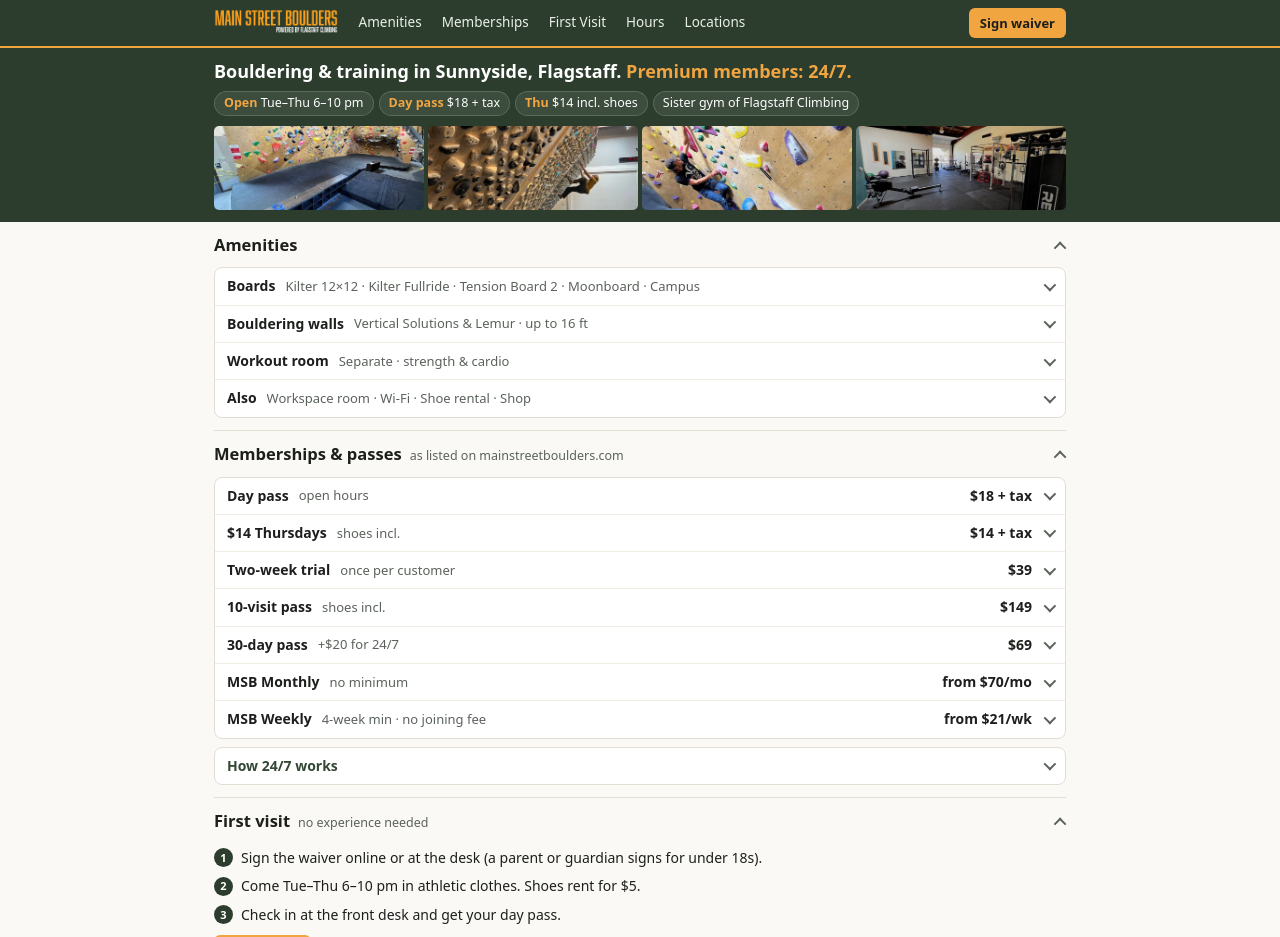
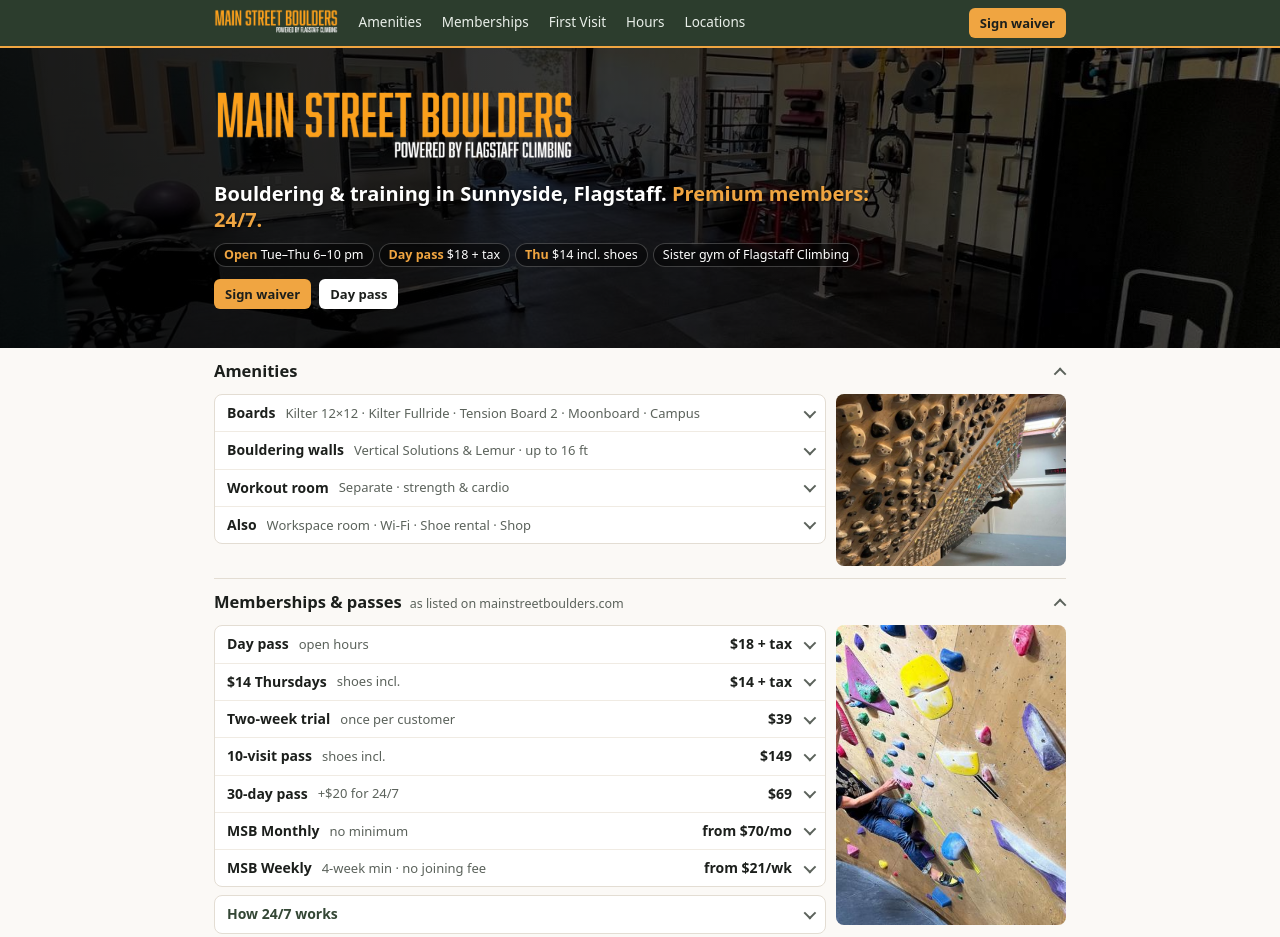
Before and after one commit to Vividbuffalo/main-street-boulders-demo, a plain HTML site: page index.html in a window 1280 px wide. Shown: the top 937 px of the page. Drawn offline with Linux system fonts and the light colour scheme.

Commit message:
v4: workout-room banner with logo, photos scattered through sections

```diff
--- a/index.html
+++ b/index.html
@@ -44,16 +44,35 @@
  .drop a:active,.drop a:hover{background:var(--bg)}
  .drop a.wv{color:var(--g2)}
 }
-/* intro */
-.intro{background:var(--g);color:#fff;padding:12px 0}
-.intro h1{font-size:18px;line-height:1.3;font-weight:700}
-.intro h1 span{color:var(--o)}
-.chips{display:flex;flex-wrap:wrap;gap:5px;margin-top:8px}
-.chip{font-size:12.5px;background:rgba(255,255,255,.08);border:1px solid rgba(255,255,255,.16);border-radius:99px;padding:2px 9px}
+/* hero banner */
+.hero{position:relative;background:#000;color:#fff;overflow:hidden}
+.hero-bg{position:absolute;inset:0;width:100%;height:100%;object-fit:cover;object-position:center 55%;opacity:.9}
+.hero::after{content:"";position:absolute;inset:0;background:linear-gradient(90deg,rgba(0,0,0,.86) 0%,rgba(0,0,0,.72) 50%,rgba(0,0,0,.45) 100%)}
+.hero-in{position:relative;z-index:1;padding-top:26px;padding-bottom:24px;min-height:300px;display:flex;flex-direction:column;justify-content:center}
+.hero-logo{width:360px;max-width:80%;height:auto;margin-bottom:10px}
+.hero h1{font-size:20px;line-height:1.3;font-weight:700;max-width:680px;text-shadow:0 1px 3px rgba(0,0,0,.5)}
+.hero h1 span{color:var(--o)}
+.chips{display:flex;flex-wrap:wrap;gap:5px;margin-top:10px}
+.chip{font-size:12.5px;background:rgba(0,0,0,.45);border:1px solid rgba(255,255,255,.22);border-radius:99px;padding:2px 9px;backdrop-filter:blur(2px)}
 .chip b{color:var(--o);font-weight:650}
-.strip{display:grid;grid-template-columns:repeat(4,1fr);gap:4px;margin-top:10px}
-.strip img{width:100%;height:84px;object-fit:cover;border-radius:5px}
-@media(max-width:640px){.strip img{height:64px}}
+.hero-acts{display:flex;gap:8px;margin-top:12px}
+.btn.light{background:#fff;color:var(--ink)}
+.btn.light:hover{background:var(--tan)}
+@media(max-width:640px){
+ .hero-in{min-height:0;padding-top:18px;padding-bottom:16px}
+ .hero::after{background:linear-gradient(180deg,rgba(0,0,0,.72),rgba(0,0,0,.8))}
+ .hero-logo{width:250px;margin-bottom:8px}
+ .hero h1{font-size:17px}
+}
+/* section photos */
+.split{display:grid;grid-template-columns:1fr 230px;gap:10px;align-items:stretch}
+.split>.pic{grid-column:2;grid-row:1;width:100%;height:100%;min-height:150px;max-height:300px;object-fit:cover;border-radius:var(--r)}
+.split>.main{grid-column:1;grid-row:1;min-width:0}
+@media(max-width:640px){
+ .split{grid-template-columns:1fr;gap:8px}
+ .split>.pic{grid-column:1;grid-row:1;height:120px;min-height:0}
+ .split>.main{grid-row:2}
+}
 /* collapsible sections */
 .sec{border-bottom:1px solid var(--line);scroll-margin-top:56px}
 .sec>summary{list-style:none;cursor:pointer;display:flex;align-items:baseline;gap:8px;padding:11px 0;font-size:16.5px;font-weight:700}
@@ -115,8 +134,10 @@
   </div>
 </header>
 
-<div class="intro" id="top">
-  <div class="w">
+<div class="hero" id="top">
+  <img class="hero-bg" src="img/banner-800.jpg" srcset="img/banner-800.jpg 800w, img/banner-1600.jpg 1600w" sizes="100vw" alt="" aria-hidden="true">
+  <div class="w hero-in">
+    <img class="hero-logo" src="img/logo-900.png" alt="Main Street Boulders, powered by Flagstaff Climbing" width="900" height="205">
     <h1>Bouldering &amp; training in Sunnyside, Flagstaff. <span>Premium members: 24/7.</span></h1>
     <div class="chips">
       <span class="chip"><b>Open</b> Tue–Thu 6–10 pm</span>
@@ -124,11 +145,9 @@
       <span class="chip"><b>Thu</b> $14 incl. shoes</span>
       <span class="chip">Sister gym of Flagstaff Climbing</span>
     </div>
-    <div class="strip">
-      <img src="img/room.jpg" alt="Main bouldering room">
-      <img src="img/boards.jpg" alt="Training board wall">
-      <img src="img/climber.jpg" alt="Climber on the bouldering wall">
-      <img src="img/workout.jpg" alt="Workout room">
+    <div class="hero-acts">
+      <a class="btn" href="https://www.waiverking.com/print/17145" target="_blank" rel="noopener">Sign waiver</a>
+      <a class="btn light" href="https://clients.mindbodyonline.com/classic/ws?studioid=31814&amp;stype=41&amp;sTG=48&amp;prodId=15142" target="_blank" rel="noopener">Day pass</a>
     </div>
   </div>
 </div>
@@ -137,7 +156,9 @@
 
 <details class="sec" id="amenities" open>
   <summary>Amenities</summary>
-  <div class="body">
+  <div class="body split">
+    <img class="pic" src="img/boards-600.jpg" alt="Board wall at Main Street Boulders" loading="lazy" width="600" height="450" style="object-position:center">
+    <div class="main">
     <div class="list">
       <details class="row"><summary><span class="n">Boards</span><span class="s">Kilter 12×12 · Kilter Fullride · Tension Board 2 · Moonboard · Campus</span></summary>
         <div class="in"><ul class="t">
@@ -167,11 +188,14 @@
         </ul></div></details>
     </div>
   </div>
+  </div>
 </details>
 
 <details class="sec" id="memberships" open>
   <summary>Memberships &amp; passes <small>as listed on mainstreetboulders.com</small></summary>
-  <div class="body">
+  <div class="body split">
+    <img class="pic" src="img/climber-600.jpg" alt="Climber on the bouldering wall" loading="lazy" width="600" height="450" style="object-position:center">
+    <div class="main">
     <div class="list">
       <details class="row"><summary><span class="n">Day pass</span><span class="s">open hours</span><span class="p">$18 + tax</span></summary>
         <div class="in"><p>Unlimited bouldering for one day during open hours (Tue–Thu 6–10 pm). Shoe rental is $5 + tax. Age 4 and under is $5 + tax.</p>
@@ -234,11 +258,14 @@
       </div>
     </details>
   </div>
+  </div>
 </details>
 
 <details class="sec" id="first-visit" open>
   <summary>First visit <small>no experience needed</small></summary>
-  <div class="body">
+  <div class="body split">
+    <img class="pic" src="img/room-600.jpg" alt="Main bouldering room" loading="lazy" width="600" height="450" style="object-position:center">
+    <div class="main">
     <ol class="steps">
       <li>Sign the waiver online or at the desk (a parent or guardian signs for under 18s).</li>
       <li>Come Tue–Thu 6–10 pm in athletic clothes. Shoes rent for $5.</li>
@@ -254,6 +281,7 @@
         <li>No smoking, alcohol or drugs. Watch for falling climbers</li>
       </ul></div>
     </details>
+  </div>
   </div>
 </details>
 
```
Also changed, not shown: img/banner-1600.jpg (added), img/banner-800.jpg (added), img/boards-600.jpg (added), img/boards.jpg (deleted), img/climber-600.jpg (added), img/climber.jpg (deleted), img/logo-900.png (added), img/room-600.jpg (added), img/room.jpg (deleted), img/room2.jpg (deleted), img/workout.jpg (deleted).
